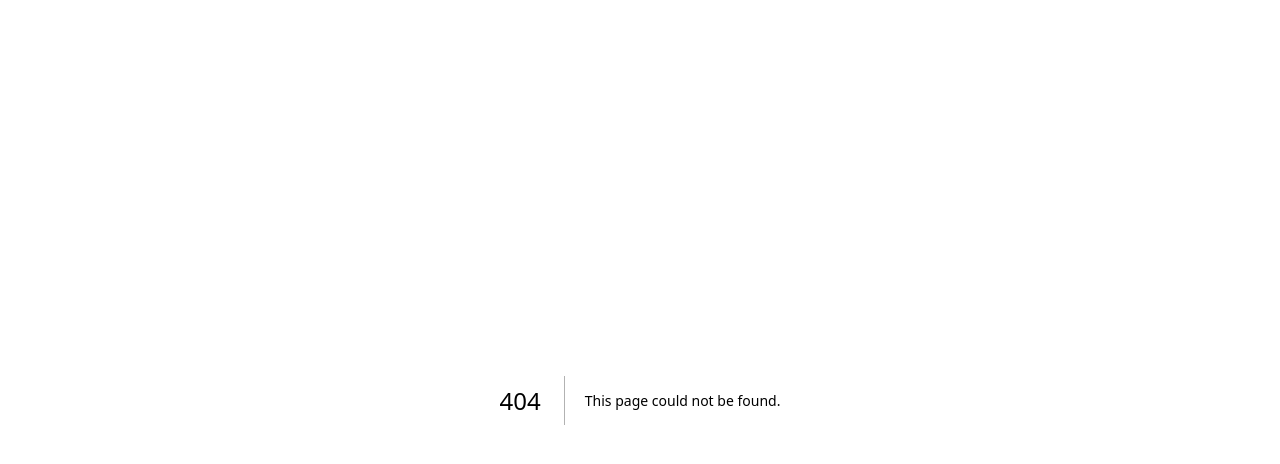
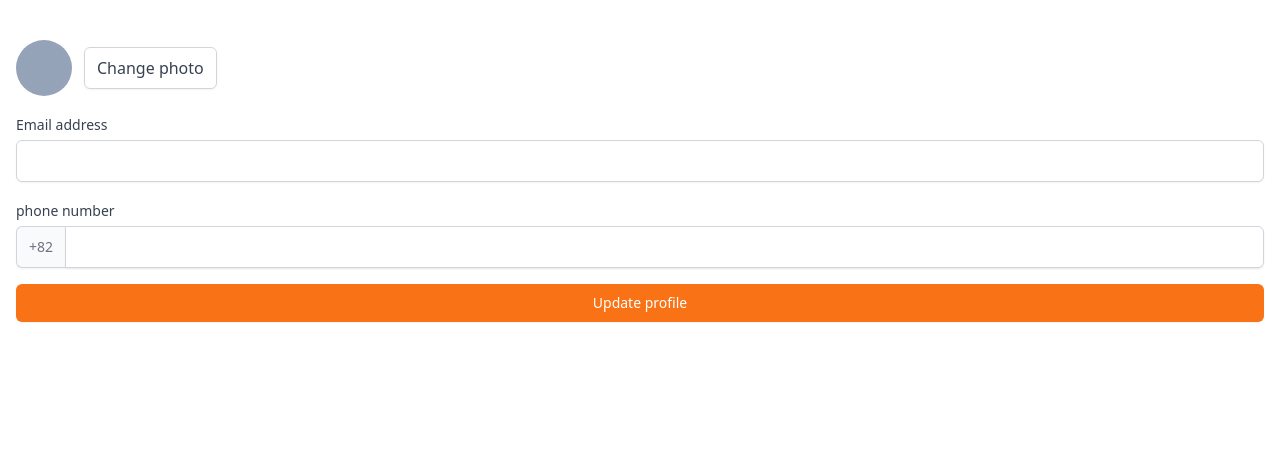
Before and after one commit to jin123457/carrot-market, a Next.js app: page /profile/edit in a window 1280 px wide. Before the commit this address had no page. Shown: the top 464 px of the page. Built offline with nearby package versions, Linux system fonts and the light colour scheme.

Commit message:
profile edit  page UI created

```diff
--- /dev/null
+++ b/src/pages/profile/edit.tsx
@@ -0,0 +1,52 @@
+const Edit = () => {
+    return (
+        <div className="py-10 px-4 space-y-4">
+            <div className="flex items-center space-x-3">
+                <div className="w-14 h-14 rounded-full bg-slate-400" />
+                <label
+                    htmlFor="picture"
+                    className="cursor-pointer py-2 px-3 border border-gray-300 rounded-md shadow-sm text-dm font-medium focus:ring-2 focus:ring-offset-2 focus:ring-orange-500 text-gray-700"
+                >
+                    Change photo
+                    <input type="file" className="hidden" id="picture" accept="image/*" />
+                </label>
+            </div>
+            <div className="space-y-1">
+                <label htmlFor="email" className="text-sm font-medium text-gray-700">
+                    Email address
+                </label>
+                <div className="mt-1">
+                    <input
+                        id="email"
+                        type="email"
+                        className="appearance-none w-full px-3 py-2 border border-gray-300 rounded-md shadow-sm placeholder-gray-400 focus:outline-none focus:ring-orange-500 focus:border-orange-500"
+                        required
+                    />
+                </div>
+            </div>
+            <div className="space-y-1">
+                <label htmlFor="phone" className="text-sm font-medium text-gray-700">
+                    phone number
+                </label>
+                <div className="mt-1">
+                    <div className="flex rounded-md shadow-sm">
+                        <span className="flex items-center justify-center px-3 rounded-l-md border border-r-0 border-gray-300 bg-gray-50 text-gray-500 select-none text-sm">
+                            +82
+                        </span>
+                        <input
+                            id="phone"
+                            type="number"
+                            className="appearance-none w-full px-3 py-2 border border-gray-300 rounded-md rounded-l-none shadow-sm placeholder-gray-400 focus:outline-none focus:ring-orange-500 focus:border-orange-500"
+                            required
+                        />
+                    </div>
+                </div>
+            </div>
+            <button className="mt-5 w-full bg-orange-500 hover:bg-orange-600 text-white py-2 px-4 border border-transparent rounded-md shadow-sm text-sm font-medium focus:ring-2 focus:ring-offset-2 focus:ring-orange-500 focus:outline-none">
+                Update profile
+            </button>
+        </div>
+    );
+};
+
+export default Edit;
```
